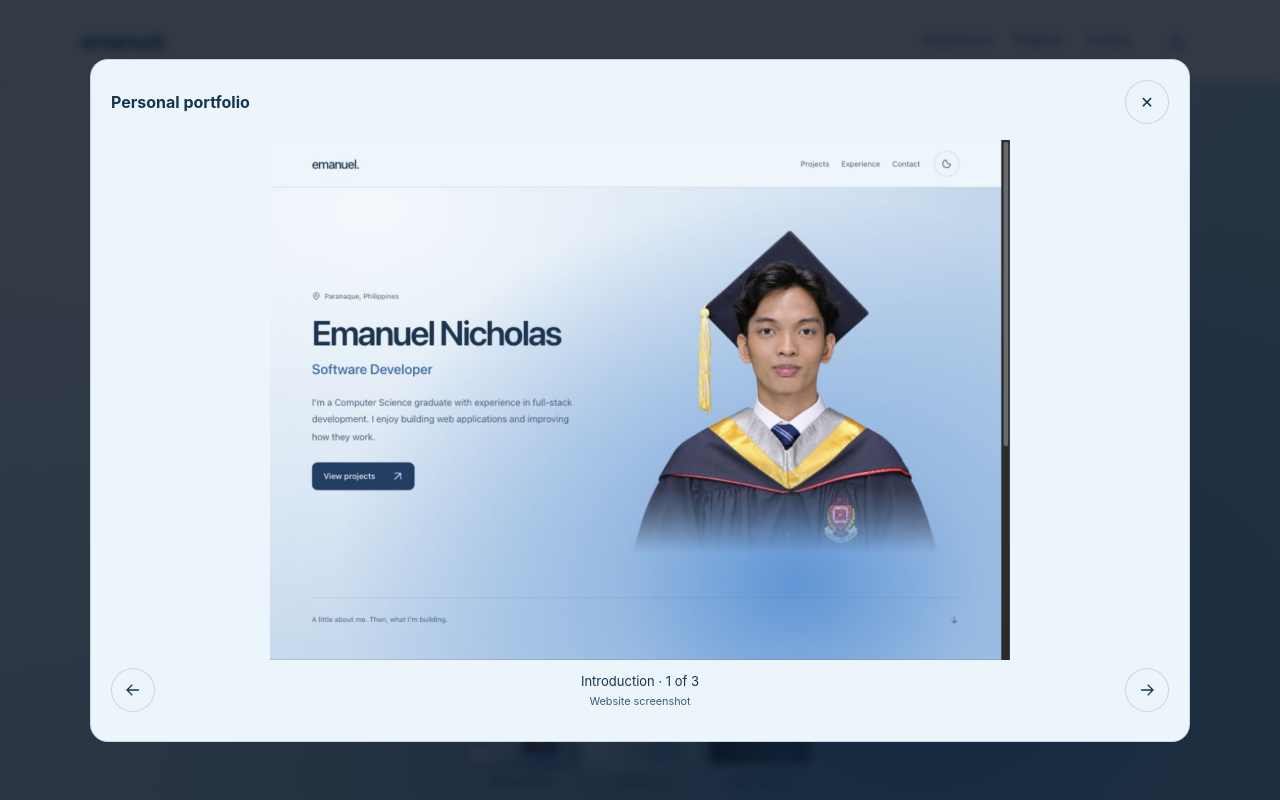
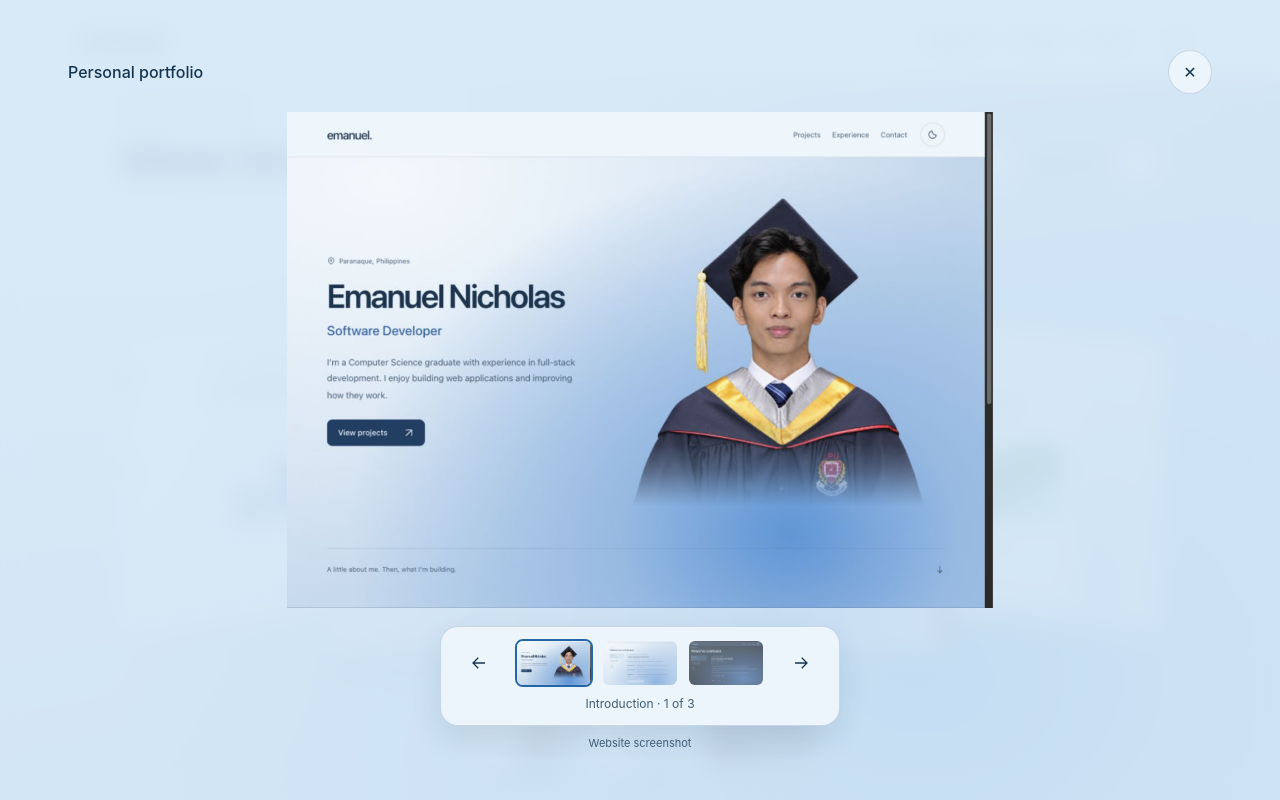
Before and after one commit to Emanuel-Nicholas-Manguera/eman-portfolio, a React (Vite) app: page / in a window 1280 px wide. Both pictures are taken after a click on the button "Enlarge ↗". Shown: the part 1501-2301 px from the top of the page. Built offline with nearby package versions, Linux system fonts and the light colour scheme.

Commit message:
feat: add floating dock to project image viewer

```diff
--- a/src/Projects.css
+++ b/src/Projects.css
@@ -56,14 +56,29 @@
 .project-phone h4 { font-size:3.5cqw; margin:2cqw 0; }
 .project-course-art { height:17cqw; background:linear-gradient(150deg,#a8cdb3 40%,#5e987b 41%,#568879 70%,#9bc8d6 71%); border-radius:2cqw; }
 .project-phone p { margin:2cqw 0 0; }
-.project-viewer { width:min(1100px,calc(100% - 32px)); max-height:calc(100svh - 32px); padding:20px; border:1px solid var(--header-border); border-radius:18px; background:var(--header-background); color:var(--text); }
-.project-viewer::backdrop { background:rgb(3 12 24 / .8); backdrop-filter:blur(5px); }
-.project-viewer-heading,.project-viewer-controls { display:flex; justify-content:space-between; gap:16px; align-items:center; }
-.project-viewer-image { margin-top:16px; width:100%; height:min(65svh,650px); container-type:inline-size; overflow:hidden; }
-.project-viewer-image>img { display:block; width:100%; height:100%; object-fit:contain; }
-.project-viewer-image .project-illustration { width:min(100%,800px); margin:auto; container-type:normal; font-size:clamp(10px,1.5vw,18px); }
-.project-viewer-controls p { text-align:center; font-size:13px; }
-.project-viewer-controls small { display:block; color:var(--muted-text); margin-top:6px; }
+.project-viewer { width:min(1160px,calc(100% - 48px)); max-width:none; max-height:calc(100svh - 32px); margin:auto; padding:8px; border:0; background:transparent; color:var(--text); }
+.project-viewer::backdrop { background:rgb(213 231 246 / .88); backdrop-filter:blur(12px); }
+[data-theme='dark'] .project-viewer::backdrop { background:rgb(6 20 35 / .9); }
+.project-viewer[open] .project-viewer-content { animation:project-viewer-enter 240ms cubic-bezier(.2,.7,.2,1); }
+.project-viewer-heading { display:flex; justify-content:space-between; gap:16px; align-items:center; }
+.project-viewer-heading strong { font-size:16px; font-weight:500; }
+.project-viewer-image { position:relative; margin:18px auto 0; width:100%; height:min(62svh,calc(100svh - 250px),680px); min-height:120px; container-type:inline-size; overflow:hidden; border-radius:10px; }
+.project-viewer-image .project-photo-layer { display:flex; align-items:center; justify-content:center; transform:translateY(3px) scale(1.007); }
+.project-viewer-image .project-photo-layer[data-active='true'] { transform:none; }
+.project-viewer-image .project-photo-layer>img { object-fit:contain; }
+.project-viewer-image .project-illustration { width:min(100%,800px); height:auto; max-height:100%; aspect-ratio:16/10; container-type:inline-size; overflow:hidden; }
+.project-viewer-dock { display:grid; grid-template-columns:44px minmax(0,1fr) 44px; align-items:center; gap:8px 14px; width:fit-content; max-width:100%; margin:18px auto 0; padding:12px 16px; border:1px solid var(--header-border); border-radius:18px; background:var(--header-background); box-shadow:0 12px 30px var(--header-shadow); }
+.project-viewer-dock>.project-arrow { border-color:transparent; background:transparent; }
+.project-viewer-dock>.project-arrow:hover { background:var(--control-hover); }
+.project-viewer-previous { grid-column:1; grid-row:1; }
+.project-viewer-next { grid-column:3; grid-row:1; }
+.project-viewer-thumbnails { grid-column:2; grid-row:1; display:flex; justify-content:center; flex-wrap:wrap; gap:8px; min-width:0; }
+.project-viewer-thumbnail { width:78px; max-width:100%; border:0; padding:0; background:transparent; cursor:pointer; }
+.project-viewer-thumbnail[aria-pressed='true'] .project-thumbnail-image { border-color:var(--accent); opacity:1; }
+.project-viewer-thumbnail:hover .project-thumbnail-image { opacity:1; }
+.project-viewer-caption { grid-column:1/-1; margin:0; text-align:center; font-size:12px; line-height:1.5; color:var(--muted-text); }
+.project-viewer-note { margin:10px 0 0; text-align:center; color:var(--muted-text); font-size:11px; }
+@keyframes project-viewer-enter { from { opacity:0; transform:translateY(6px) scale(.985); } to { opacity:1; transform:none; } }
 @media(max-width:760px) {
  .projects-section { padding:40px 0 64px; scroll-margin-top:-40px; }
  .projects-heading { align-items:start; flex-direction:column; }
@@ -75,8 +90,14 @@
  .project-photo-caption { width:86%; }
  .project-description-panel { grid-template-columns:minmax(0,1fr); gap:16px; }
  .project-summary { font-size:14px; }
- .project-viewer { padding:12px; }
- .project-viewer-image { height:auto; aspect-ratio:16/10; }
+ .project-viewer { width:calc(100% - 24px); padding:6px; }
+ .project-viewer-heading strong { font-size:14px; }
+ .project-viewer-image { height:min(68vw,52svh,calc(100svh - 265px)); }
+ .project-viewer-dock { width:min(100%,340px); padding:10px; gap:10px 8px; }
+ .project-viewer-thumbnails { grid-column:1/-1; grid-row:1; }
+ .project-viewer-thumbnail { width:72px; }
+ .project-viewer-previous,.project-viewer-next { grid-row:2; }
+ .project-viewer-caption { grid-column:2; grid-row:2; }
  .project-enlarge { display:none; }
 }
-@media(prefers-reduced-motion:reduce) { .project-cover,.project-photo-layer,.project-description-panel,.project-arrow,.project-thumbnail-image { transition:none; } }
+@media(prefers-reduced-motion:reduce) { .project-cover,.project-photo-layer,.project-description-panel,.project-arrow,.project-thumbnail-image { transition:none; } .project-viewer[open] .project-viewer-content { animation:none; } }
--- a/src/Projects.tsx
+++ b/src/Projects.tsx
@@ -100,6 +100,25 @@ export function Projects() {
     </article>)}</div>
     <dialog ref={dialogRef} className="project-viewer" aria-label={`${project.name} image viewer`} onClose={() => setViewerOpen(false)} onClick={event => { if (event.target === event.currentTarget) setViewerOpen(false) }} onKeyDown={event => {
       if (event.key === 'ArrowLeft' || event.key === 'ArrowRight') { event.preventDefault(); changePhoto(photoIndex + (event.key === 'ArrowRight' ? 1 : -1)) }
-    }}><div className="project-viewer-content"><div className="project-viewer-heading"><strong>{project.name}</strong><button autoFocus type="button" className="project-arrow" aria-label="Close image viewer" onClick={() => setViewerOpen(false)}>✕</button></div><div className="project-viewer-image"><Photo photo={photo} /></div><div className="project-viewer-controls"><button type="button" className="project-arrow" aria-label="Previous photo" onClick={() => changePhoto(photoIndex - 1)}><Arrow previous /></button><p>{photo.label} · {photoIndex + 1} of {project.photos.length}<small>{photo.note}</small></p><button type="button" className="project-arrow" aria-label="Next photo" onClick={() => changePhoto(photoIndex + 1)}><Arrow /></button></div></div></dialog>
+    }}><div className="project-viewer-content">
+      <div className="project-viewer-heading">
+        <strong>{project.name}</strong>
+        <button autoFocus type="button" className="project-arrow" aria-label="Close image viewer" onClick={() => setViewerOpen(false)}>✕</button>
+      </div>
+      <div className="project-viewer-image">
+        {project.photos.map((itemPhoto, index) => <div className="project-photo-layer" data-active={index === photoIndex} aria-hidden={index !== photoIndex} key={`${project.id}-${itemPhoto.label}`}><Photo photo={itemPhoto} /></div>)}
+      </div>
+      <div className="project-viewer-dock" role="group" aria-label="Browse project photos">
+        <button type="button" className="project-arrow project-viewer-previous" aria-label="Previous photo" onClick={() => changePhoto(photoIndex - 1)}><Arrow previous /></button>
+        <div className="project-viewer-thumbnails">
+          {project.photos.map((itemPhoto, index) => <button type="button" key={itemPhoto.label} className="project-viewer-thumbnail" aria-pressed={index === photoIndex} aria-label={`Show ${itemPhoto.label} photo`} onClick={() => changePhoto(index)}>
+            <span className="project-thumbnail-image" aria-hidden="true"><Photo photo={itemPhoto} /></span>
+          </button>)}
+        </div>
+        <button type="button" className="project-arrow project-viewer-next" aria-label="Next photo" onClick={() => changePhoto(photoIndex + 1)}><Arrow /></button>
+        <p className="project-viewer-caption" aria-live="polite">{photo.label} · {photoIndex + 1} of {project.photos.length}</p>
+      </div>
+      <p className="project-viewer-note">{photo.note}</p>
+    </div></dialog>
   </section>
 }
```
